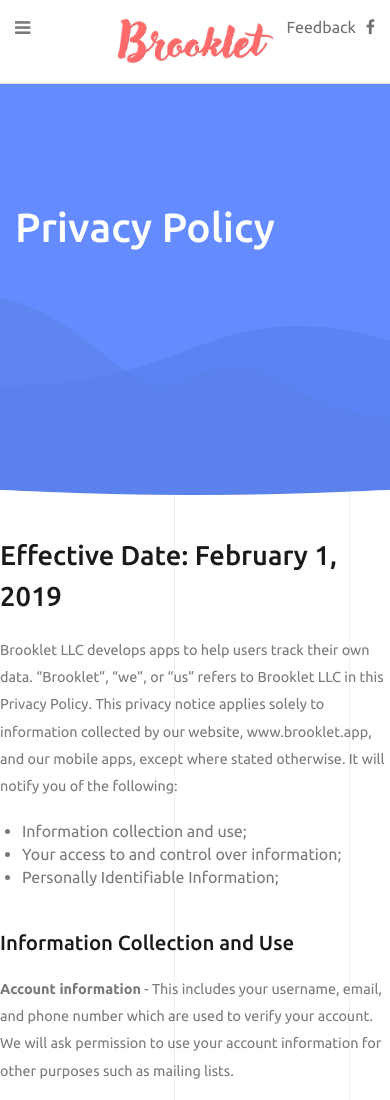
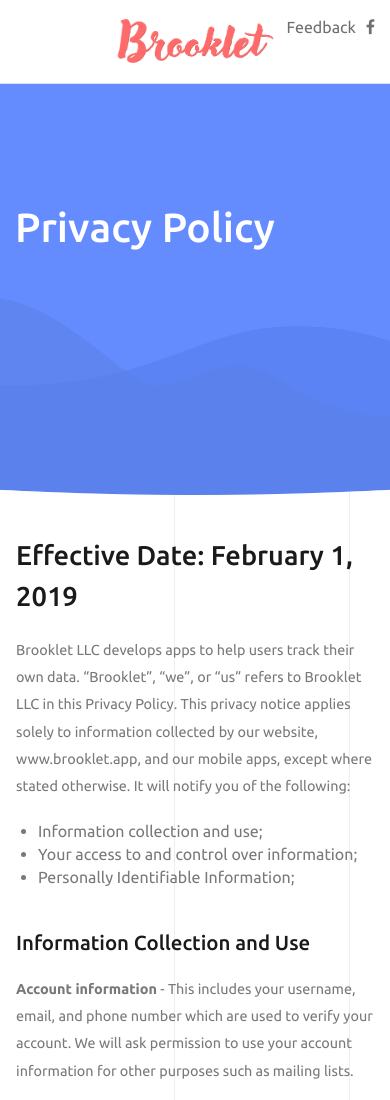
Before and after one commit to jimbol/brooklet-website, a plain HTML site: page privacy.html in a window 390 px wide. Shown: the top 1100 px of the page. Drawn offline with Linux system fonts and the light colour scheme.

Commit message:
add padding to privacy policy content

```diff
--- a/privacy.html
+++ b/privacy.html
@@ -82,9 +82,6 @@
 
                     <!-- Start Header Navigation -->
                     <div class="navbar-header">
-                        <button type="button" class="navbar-toggle" data-toggle="collapse" data-target="#navbar-menu">
-                            <i class="fa fa-bars"></i>
-                        </button>
                         <a class="navbar-brand" href="https://www.brooklet.app/">
                             <img src="assets/images/logo.png" width="162" class="logo logo-display" alt="">
                             <img src="assets/images/footer-logo.png" width="162" class="logo logo-scrolled" alt="">
@@ -123,7 +120,7 @@
             </section> <!--End off Home Sections-->
 
 
-            <section id="screen_area" class="screen_area">
+            <section id="screen_area" class="screen_area" style="padding: 0 16px;">
                 <div id="features" class="container">
                     <div class="row">
                         <div class="main_screen">
@@ -210,9 +207,6 @@
 
                                     <!-- Start Header Navigation -->
                                     <div class="navbar-header">
-                                        <button type="button" class="navbar-toggle" data-toggle="collapse" data-target="#navbar-footer">
-                                            <i class="fa fa-bars"></i>
-                                        </button>
                                         <a class="navbar-brand" href="https://www.brooklet.app/">
                                           <img src="assets/images/logo.png" class="logo" width="162" alt="">
                                         </a>
```
